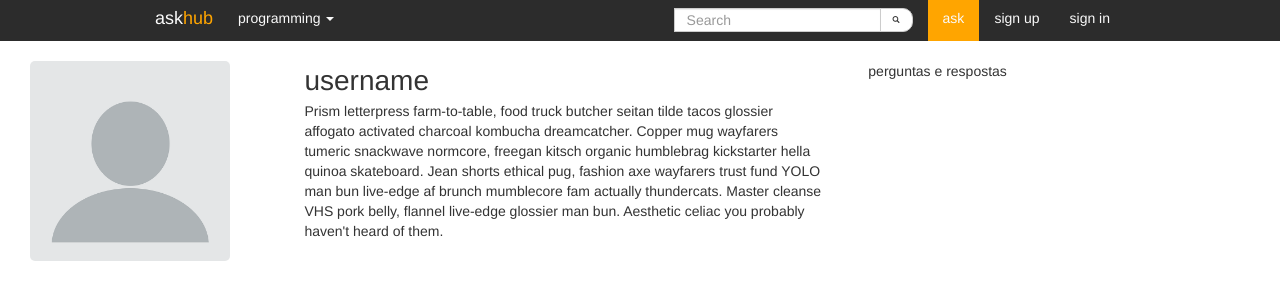
After one commit to Katchau/LeBowie, a PHP site: page /profile.html in a window 1280 px wide. The commit adds this page. Shown: the top 300 px of the page. Run offline with PHP 8.4, Linux system fonts and the light colour scheme.

Commit message:
create profile file

```diff
--- /dev/null
+++ b/css/profile.css
@@ -0,0 +1,9 @@
+.profile {
+}
+
+.profile-username{
+	font-size:2em;
+}
+.profile-desc{
+	color:
+}
--- a/css/question.css
+++ b/css/question.css
@@ -7,6 +7,10 @@
 }
 .user_profile_pic {
   border-radius: 100px;
+}
+
+.user_profile_pic2 {
+  border-radius: 5px;
 }
 .question_area .question_details, .answer .answer_details{
   text-align:  right;
--- /dev/null
+++ b/profile.html
@@ -0,0 +1,134 @@
+<!doctype html>
+<html class="no-js" lang="">
+<head>
+  <meta charset="utf-8">
+  <meta http-equiv="x-ua-compatible" content="ie=edge">
+  <title></title>
+  <meta name="description" content="">
+  <meta name="viewport" content="width=device-width, initial-scale=1">
+
+  <!-- Bootstrap -->
+  <link rel="stylesheet" href="https://maxcdn.bootstrapcdn.com/bootstrap/3.3.7/css/bootstrap.min.css" integrity="sha384-BVYiiSIFeK1dGmJRAkycuHAHRg32OmUcww7on3RYdg4Va+PmSTsz/K68vbdEjh4u" crossorigin="anonymous">
+
+  <link rel="apple-touch-icon" href="apple-touch-icon.png">
+  <!-- Place favicon.ico in the root directory -->
+
+  <link rel="stylesheet" href="css/normalize.css">
+  <link rel="stylesheet" href="css/main.css">
+
+  <link rel="stylesheet" href="css/question.css">
+  <link rel="stylesheet" href="css/profile.css">
+  <script src="js/vendor/modernizr-2.8.3.min.js"></script>
+</head>
+<body>
+  <!-- Add your site or application content here -->
+
+  <!-- Navbar -->
+  <nav class="navbar navbar-default">
+    <div class="container-fluid">
+
+      <!-- Brand and toggle get grouped for better mobile display -->
+      <div class="navbar-header">
+        <!-- Toggle shows only on mobile or small screens -->
+        <button type="button" class="navbar-toggle collapsed" data-toggle="collapse" data-target="#bs-example-navbar-collapse-1" aria-expanded="false">
+          <span class="sr-only">Toggle navigation</span>
+          <span class="icon-bar"></span>
+          <span class="icon-bar"></span>
+          <span class="icon-bar"></span>
+        </button>
+
+        <!-- Brand -->
+        <a class="navbar-brand" href="#">ask<span class="brand-highlight">hub</span></a>
+
+        <!-- Brand image -->
+        <!-- <a class="navbar-brand" href="#">
+        <img alt="Brand" src="img/logo.png">
+      </a> -->
+    </div>
+
+    <!-- Collect the nav links, forms, and other content for toggling -->
+    <div class="collapse navbar-collapse" id="bs-example-navbar-collapse-1">
+
+      <!-- Topic chosing dropdown -->
+      <ul class="nav navbar-nav navbar-choose-topic">
+        <li class="dropdown">
+          <a href="#" class="dropdown-toggle" data-toggle="dropdown" role="button" aria-haspopup="true" aria-expanded="false">programming <span class="caret"></span></a>
+          <ul class="dropdown-menu">
+            <li><a href="#">mathematics</a></li>
+            <li role="separator" class="divider"></li>
+            <li><a href="#">biology</a></li>
+            <li role="separator" class="divider"></li>
+            <li><a href="#">rocket science</a></li>
+          </ul>
+        </li>
+      </ul>
+
+      <ul class="nav navbar-nav navbar-right">
+        <li class="navbar-highlight"><a href="#">ask</a></li>
+        <li><a href="#">sign up</a></li>
+        <li><a href="#">sign in</a></li>
+      </ul>
+
+      <form class="navbar-form navbar-right">
+        <div class="input-group">
+          <input type="text" class="form-control" placeholder="Search">
+          <div class="input-group-btn">
+            <button class="btn btn-default" type="submit">
+              <i class="glyphicon glyphicon-search"></i>
+            </button>
+          </div>
+        </div>
+      </form>
+
+    </div><!-- /.navbar-collapse -->
+  </div><!-- /.container-fluid -->
+</nav>
+
+<div class="container-fluid profile">
+  <div class="row">
+
+	<div class="col-lg-8">
+
+      <div class="col-lg-4 media">
+           <a href="#">
+             <img class="media-object user_profile_pic2" src="img/profile.png" alt="user_image" height="200em">
+           </a>
+      </div>
+
+      <div class="col-lg-8">
+        <div class="profile-username">
+          username
+        </div>
+        <div class="profile-desc">
+          Prism letterpress farm-to-table, food truck butcher seitan tilde tacos glossier affogato activated charcoal kombucha dreamcatcher. Copper mug wayfarers tumeric snackwave normcore, freegan kitsch organic humblebrag kickstarter hella quinoa skateboard. Jean shorts ethical pug, fashion axe wayfarers trust fund YOLO man bun live-edge af brunch mumblecore fam actually thundercats. Master cleanse VHS pork belly, flannel live-edge glossier man bun. Aesthetic celiac you probably haven't heard of them.
+        </div>
+      </div>
+
+  </div>
+
+	<div class="col-lg-4 container">
+	perguntas e respostas
+	</div>
+
+  </div>
+</div>
+
+<script src="https://code.jquery.com/jquery-1.12.0.min.js"></script>
+<script>window.jQuery || document.write('<script src="js/vendor/jquery-1.12.0.min.js"><\/script>')</script>
+<script src="js/plugins.js"></script>
+<script src="js/main.js"></script>
+
+<!-- Google Analytics: change UA-XXXXX-X to be your site's ID. -->
+<script>
+(function(b,o,i,l,e,r){b.GoogleAnalyticsObject=l;b[l]||(b[l]=
+  function(){(b[l].q=b[l].q||[]).push(arguments)});b[l].l=+new Date;
+  e=o.createElement(i);r=o.getElementsByTagName(i)[0];
+  e.src='https://www.google-analytics.com/analytics.js';
+  r.parentNode.insertBefore(e,r)}(window,document,'script','ga'));
+  ga('create','UA-XXXXX-X','auto');ga('send','pageview');
+  </script>
+
+  <!-- Bootstrap javascript -->
+  <script src="https://maxcdn.bootstrapcdn.com/bootstrap/3.3.7/js/bootstrap.min.js" integrity="sha384-Tc5IQib027qvyjSMfHjOMaLkfuWVxZxUPnCJA7l2mCWNIpG9mGCD8wGNIcPD7Txa" crossorigin="anonymous"></script>
+</body>
+</html>
```
Also changed, not shown: img/profile.png (added).
